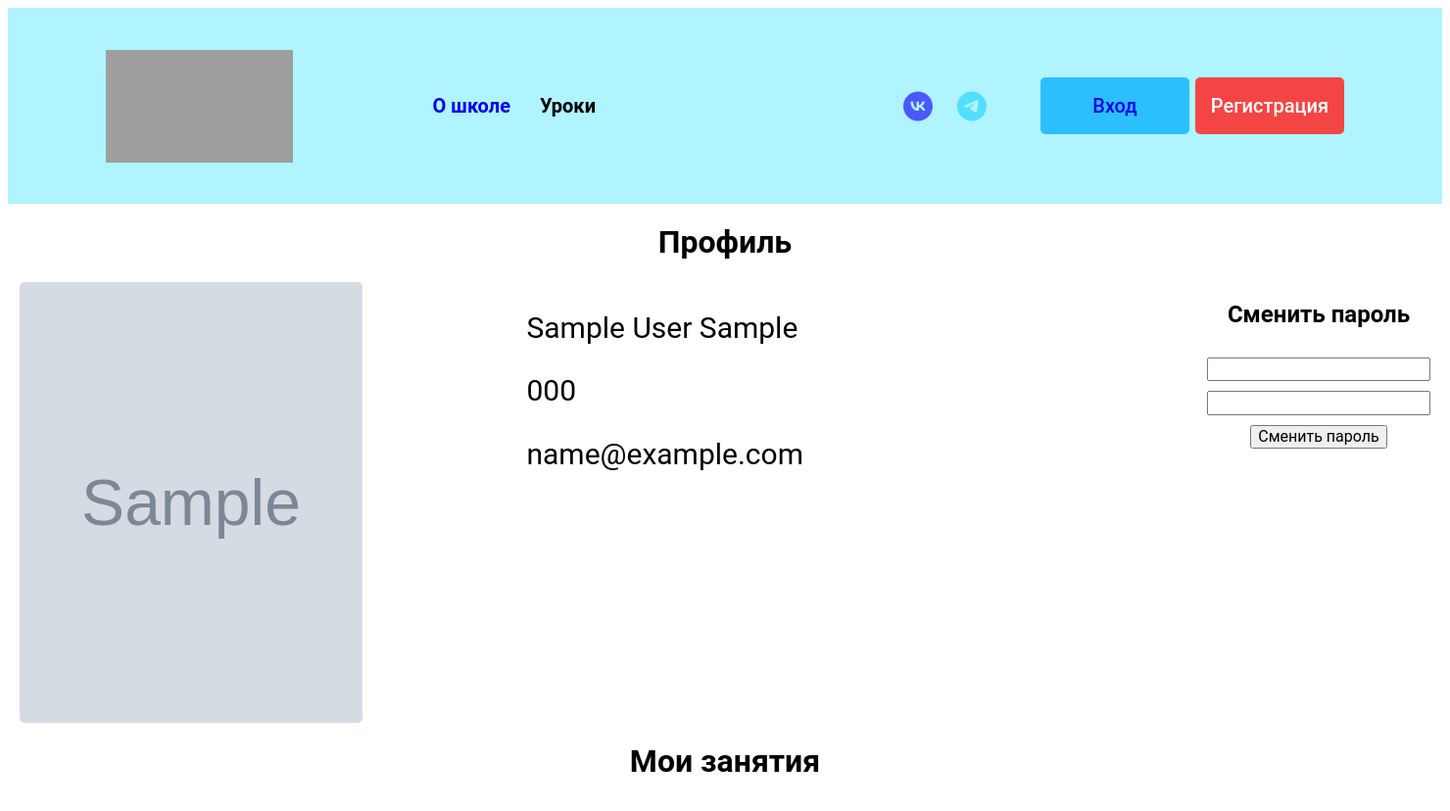
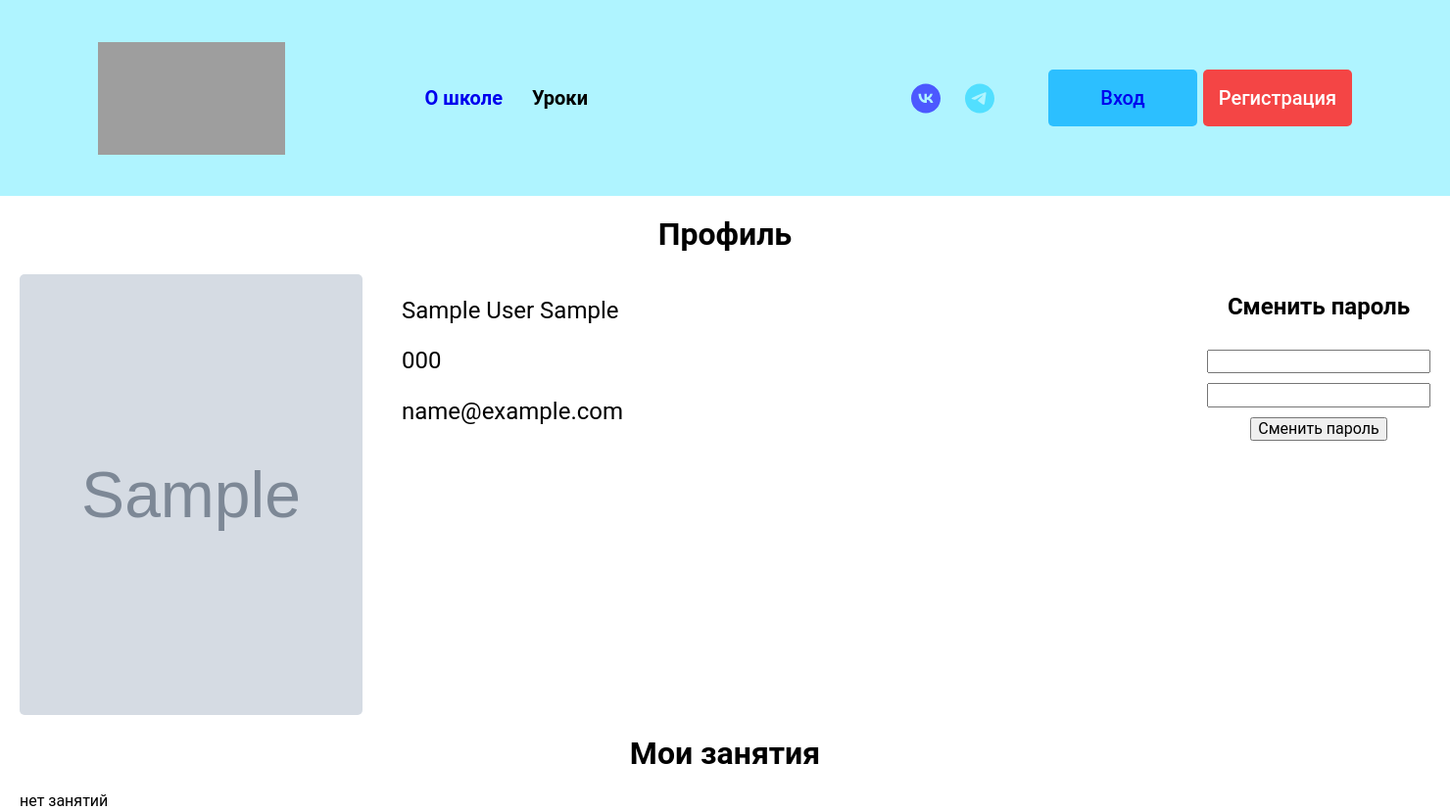
Before and after one commit to AJlekCandr-proff/Enlish_Yekaterinburg, a Django app: page /ru/account in a window 1480 px wide. Shown: the whole page at 98% size. Before the commit the page ends 788 px from the top, so only its background shows below. Run offline with Django 5.2, Linux system fonts and the light colour scheme; tables that the repository leaves empty hold one stand-in row (values such as "Sample post"); grey boxes marked "Sample" are stand-in pictures; grey boxes are pictures that could not be loaded.

Commit message:
feat: Update view for account student.

```diff
--- a/English_Ekb/school/static/styles/base.css
+++ b/English_Ekb/school/static/styles/base.css
@@ -5,8 +5,9 @@ html {
   margin: 0;
 }
 
+body {margin: 0}
 
-main {display: block}
+main {display: block; margin: 0}
 
 
 h1 {font-size: 2em; margin: 0.67em 0}
--- a/English_Ekb/school/static/styles/student.css
+++ b/English_Ekb/school/static/styles/student.css
@@ -1,13 +1,14 @@
 h1 {text-align: center}
+
+input, button {margin-top: 10px}
+
+body {margin: 0}
 
 
 .account-page {width: 1440px; margin-inline: auto; font-family: Roboto, sans-serif}
 
 
-.profile {
-    display: flex;
-    flex-direction: column;
-}
+.profile {display: flex; flex-direction: column}
 
 .profile-information {
     display: flex;
@@ -16,11 +17,17 @@ h1 {text-align: center}
     align-items: flex-start;
 }
 
-.user {width: 800px; display: flex; justify-content: space-between}
-
 .profile-avatar {height: 450px; width: 350px; border-radius: 5px}
 
-.user-information {
+.profile-settings {
+    display: flex;
+    flex-direction: column;
+    align-items: center;
+}
+
+.student {width: 800px; display: flex; justify-content: space-between}
+
+.student-information {
     display: flex;
     flex-direction: column;
     justify-items: left;
@@ -29,12 +36,4 @@ h1 {text-align: center}
     font-weight: 600;
 }
 
-.personal {font-size: 30px;}
-
-.profile-settings {
-    display: flex;
-    flex-direction: column;
-    align-items: center;
-}
-
-.profile-settings input, button {margin-top: 10px}
+.student-personal {font-size: 24px; margin: 0 50px 0 40px; width: 550px}
--- a/English_Ekb/school/views.py
+++ b/English_Ekb/school/views.py
@@ -1,7 +1,7 @@
 from django.http import HttpResponse, HttpRequest
 from django.shortcuts import render
 
-from .models.lessons import Students
+from .models.lessons import Students, Lessons
 
 
 def index(request: HttpRequest) -> HttpResponse:
@@ -38,4 +38,13 @@ def account(request: HttpRequest) -> HttpResponse:
 
     user_profile = Students.objects.first()
 
-    return render(request, 'school/pages/account.html', {'user_profile': user_profile})
+    if user_profile:
+        user_lessons = Lessons.objects.filter(pupils__first_name=user_profile.first_name)
+    else:
+        user_lessons = []
+
+    return render(
+        request=request,
+        template_name='school/pages/account.html',
+        context={'user_profile': user_profile, 'user_lessons': user_lessons}
+    )
--- a/English_Ekb/templates/school/pages/account.html
+++ b/English_Ekb/templates/school/pages/account.html
@@ -5,7 +5,8 @@
 {% block head %}
     <title>{% block title %}Личный кабинет{% endblock %}</title>
 
-        <link rel="stylesheet" href="{% static 'styles/student.css' %}" type="text/css">
+    <link href="{% static 'styles/base.css' %}" rel="stylesheet" type="text/css">
+    <link href="{% static 'styles/student.css' %}" rel="stylesheet" type="text/css">
 
 {% endblock %}
 
@@ -15,10 +16,10 @@
             <h1>Профиль</h1>
 
             <div class="profile-information">
-                <div class="user">
+                <div class="student">
                     <img class="profile-avatar" src="{{ user_profile.avatar.url }}" alt="profile-avatar.svg"/>
 
-                    <div class="personal">
+                    <div class="student-personal">
                         <p>{{ user_profile.first_name }} {{ user_profile.last_name  }} {{ user_profile.patronymic }}</p>
                         <p>{{ user_profile.phone }}</p>
                         <p>{{ user_profile.mail }}</p>
@@ -43,6 +44,18 @@
 
         <div class="lessons">
             <h1>Мои занятия</h1>
+
+            {% if user_lessons.length > 0 %}
+                <div>
+
+                </div>
+
+            {% else %}
+                <div>
+                    нет занятий
+                </div>
+            {% endif %}
+
         </div>
     </div>
 
```
